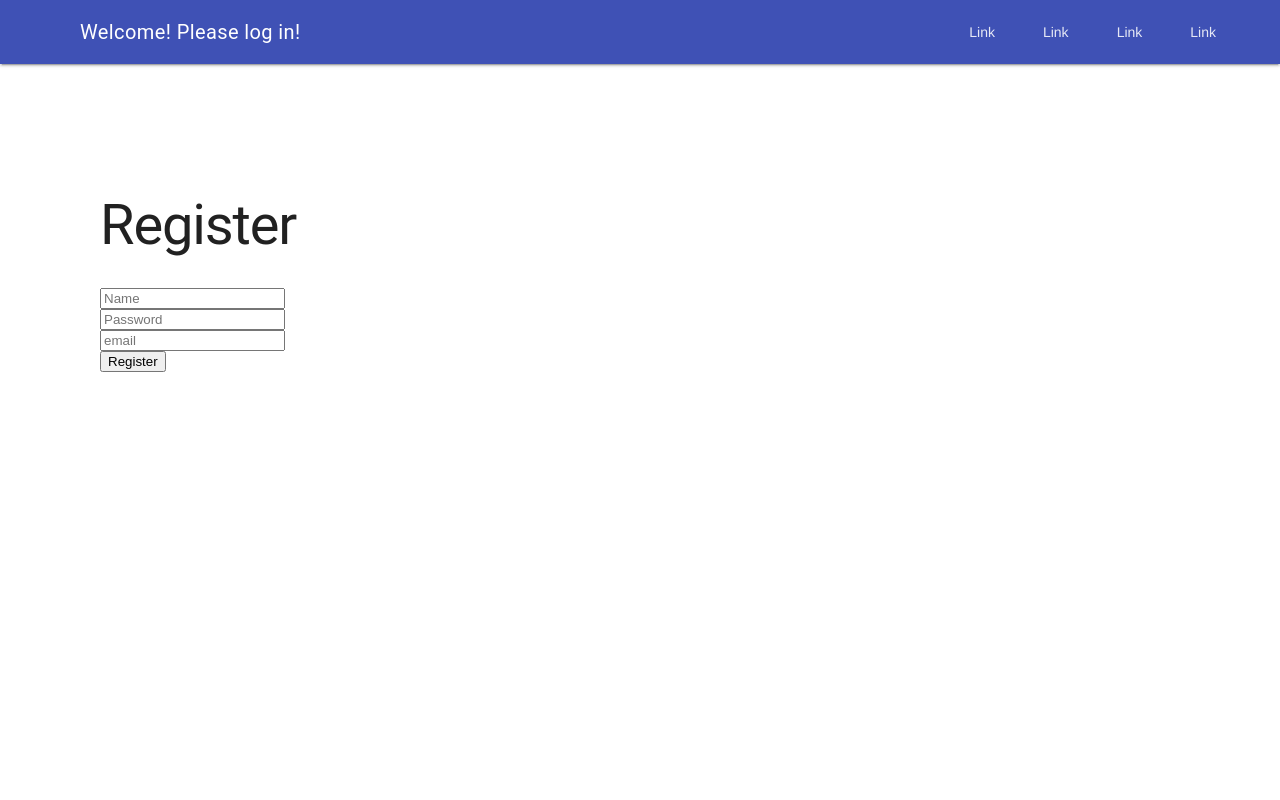
After one commit to HuberPascal/Django-ChatApp, a Django app: page /register/ in a window 1280 px wide. The commit adds this page. Run offline with Django 5.2, Linux system fonts and the light colour scheme.

Commit message:
added register view

```diff
--- /dev/null
+++ b/chat/templates/auth/register.html
@@ -0,0 +1,17 @@
+{% extends "master-template.html" %} {% block content %}
+
+<h1>Register</h1>
+
+<form method="POST" action="/register/">
+    {% csrf_token %} {% comment %} <input type="hidden" name="redirect" value="{{ redirect }}" /> {% endcomment %}
+
+    <!-- Fehleranzeige -->
+    {% if error %}
+    <div class="error">{{ error }}</div>
+    {% endif %}
+    <div><input name="username" type="text" placeholder="Name" /></div>
+    <div><input name="password" type="password" placeholder="Password" /></div>
+    <div><input name="email" type="email" placeholder="email" /></div>
+    <div><button>Register</button></div>
+</form>
+{% endblock content %}
--- a/chat/views.py
+++ b/chat/views.py
@@ -3,6 +3,7 @@ from django.shortcuts import render
 from .models import Chat, Message
 from django.contrib.auth import authenticate, login
 from django.contrib.auth.decorators import login_required
+from django.contrib.auth.models import User
 
 # Create your views here.
 
@@ -26,3 +27,23 @@ def login_view(request):
         else:
             return render(request, 'auth/login.html', {'wrongPassword': True, 'redirect': redirect})
     return render(request, 'auth/login.html', {'redirect': redirect})
+
+
+def register_view(request):
+    if request.method == "POST":
+        username = request.POST.get('username')
+        password = request.POST.get('password')
+        email = request.POST.get('email')
+        print('username ist', username)
+
+        if username and password and email:
+            if User.objects.filter(username=username).exists():
+                return render(request, 'auth/register.html', {'error': 'Username already taken'})
+            if User.objects.filter(email=email).exists():
+                return render(request, 'auth/register.html', {'error': 'Email already taken'})
+
+            user = User.objects.create_user(username=username,
+                                 email=email,
+                                 password=password)
+
+    return render(request, 'auth/register.html')
--- a/django_chat_app/urls.py
+++ b/django_chat_app/urls.py
@@ -16,10 +16,11 @@ Including another URLconf
 """
 from django.contrib import admin
 from django.urls import path
-from chat.views import index, login_view
+from chat.views import index, login_view, register_view
 
 urlpatterns = [
     path('admin/', admin.site.urls),
     path('chat/', index),
     path('login/', login_view),
+    path('register/', register_view)
 ]
```
Also changed, not shown: chat/templates/auth/login.html (+7 -2 lines), db.sqlite3.
